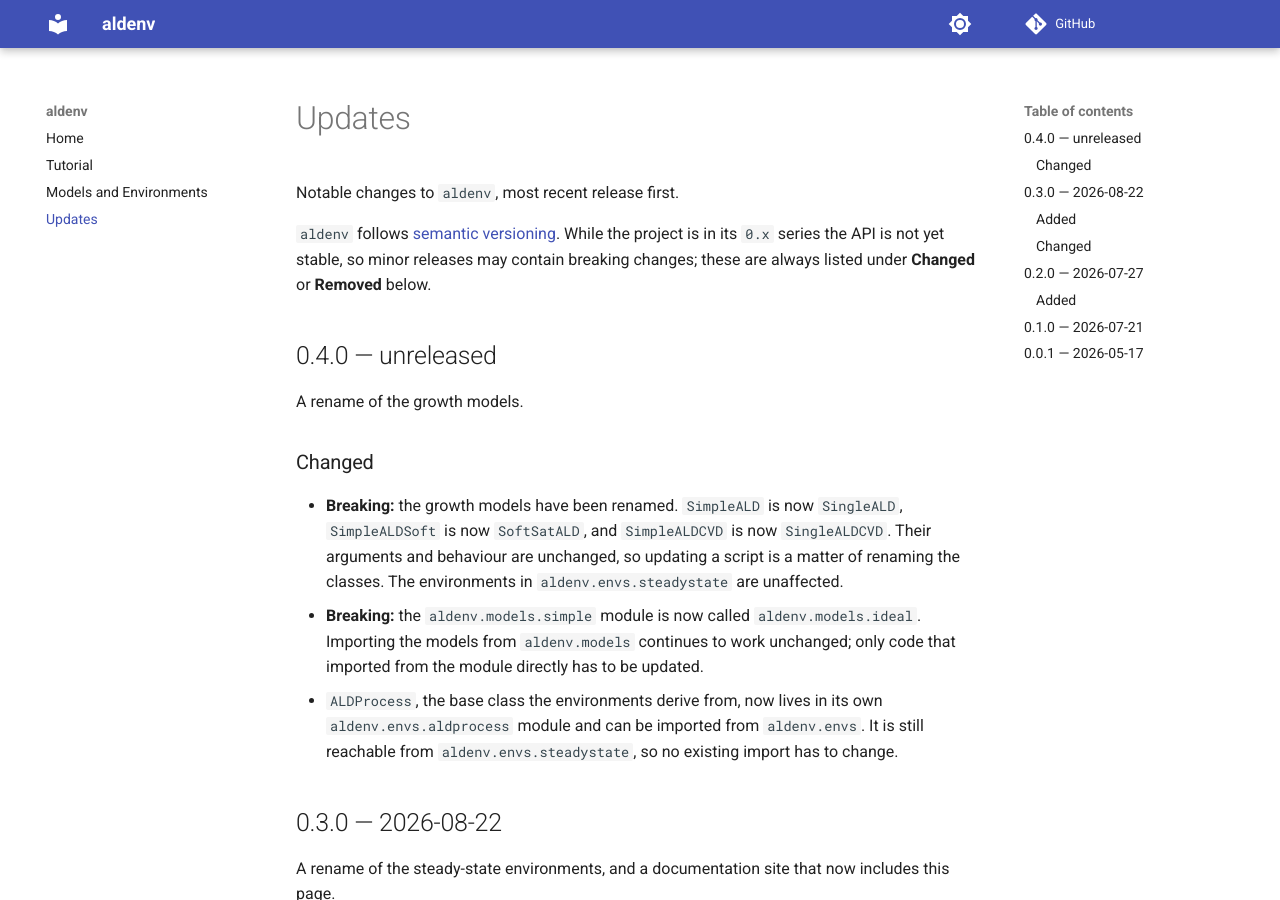
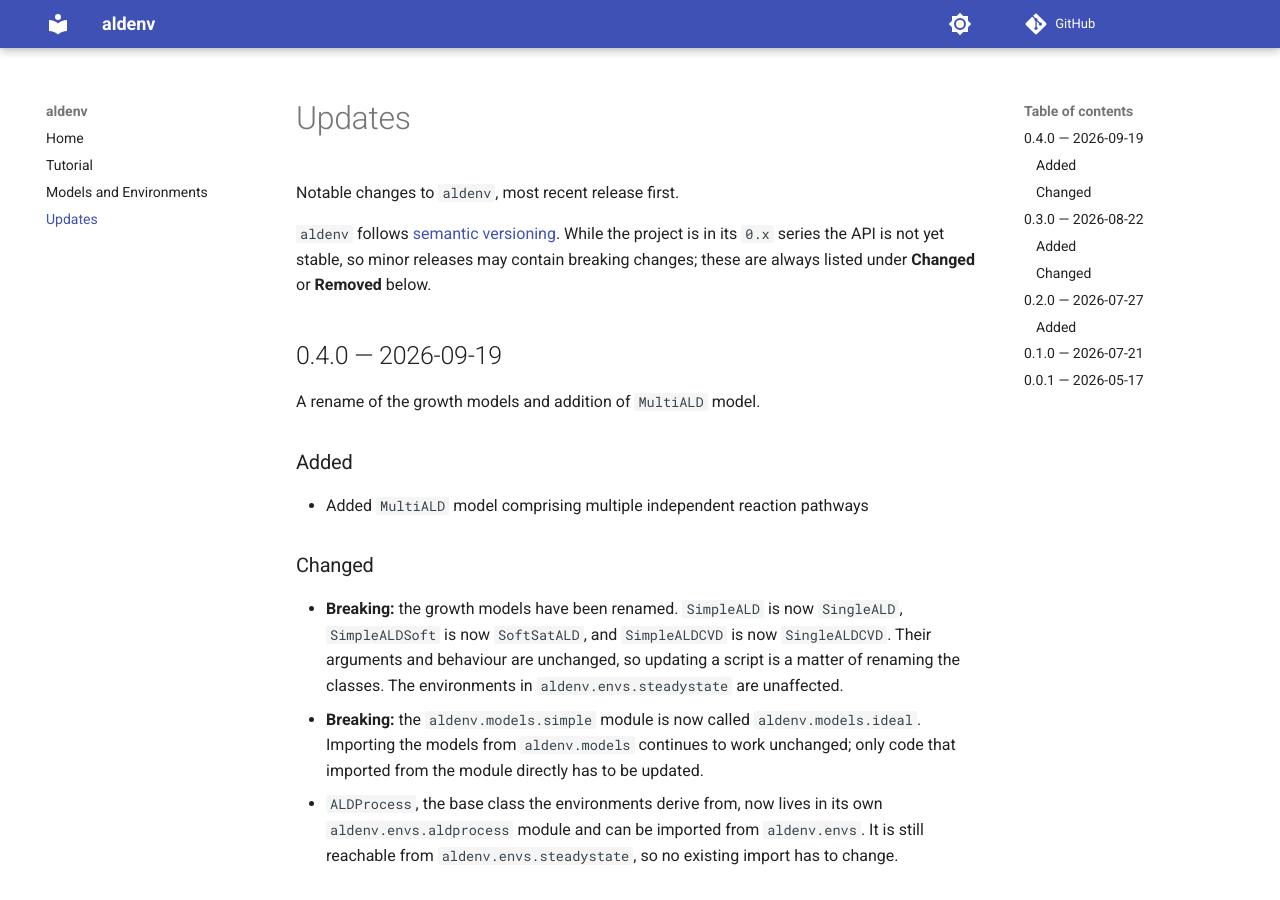
Before and after one commit to aldsim/aldenv, an MkDocs documentation site: the page built from docs/updates.md, in a window 1280 px wide and 900 px high. Built offline with MkDocs 1.6.1 and Material for MkDocs 9.7.7, drawn with Linux system fonts in a browser that asks for light colours; plug-ins that fetch from the network failed and are left out; comment, search, counter and statistics services are not loaded.

Commit message:
updates for v0.4.0

```diff
--- a/docs/updates.md
+++ b/docs/updates.md
@@ -32,9 +32,13 @@ Optional one- or two-sentence summary of the theme of the release.
 - Anything withdrawn. Note the release in which it was deprecated.
 -->
 
-## 0.4.0 — unreleased
+## 0.4.0 — 2026-09-19
 
-A rename of the growth models.
+A rename of the growth models and addition of `MultiALD` model.
+
+### Added
+
+- Added `MultiALD` model comprising multiple independent reaction pathways
 
 ### Changed
 
```
